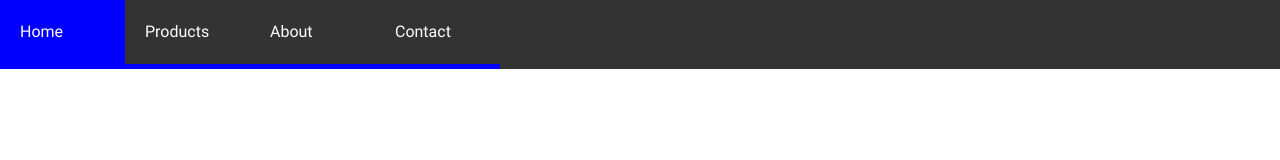
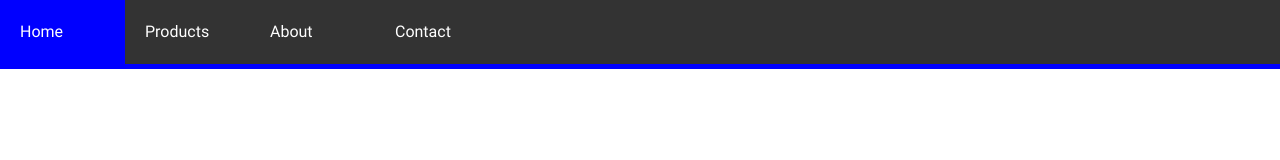
Before and after one commit to AleksandrBida/FE-Basic_18.10.23-DZ, a plain HTML site: page index.html in a window 1280 px wide. Drawn offline with Linux system fonts and the light colour scheme.

Commit message:
product8

```diff
--- a/css/style.css
+++ b/css/style.css
@@ -45,10 +45,11 @@ li {
   display: flex;
   background-color: #333333;
 }
-.menu:hover .item {
-  display: block;
+
+.menu:hover {
   border-bottom: 5px solid blue;
 }
+
 .menu .item:hover {
   background-color: blue;
 }
@@ -76,7 +77,7 @@ li {
   display: none;
   position: absolute;
   left: 0;
-  top: 107%;
+  top: 100%;
   background-color: blue;
 }
 .submenu .item:hover {
```
